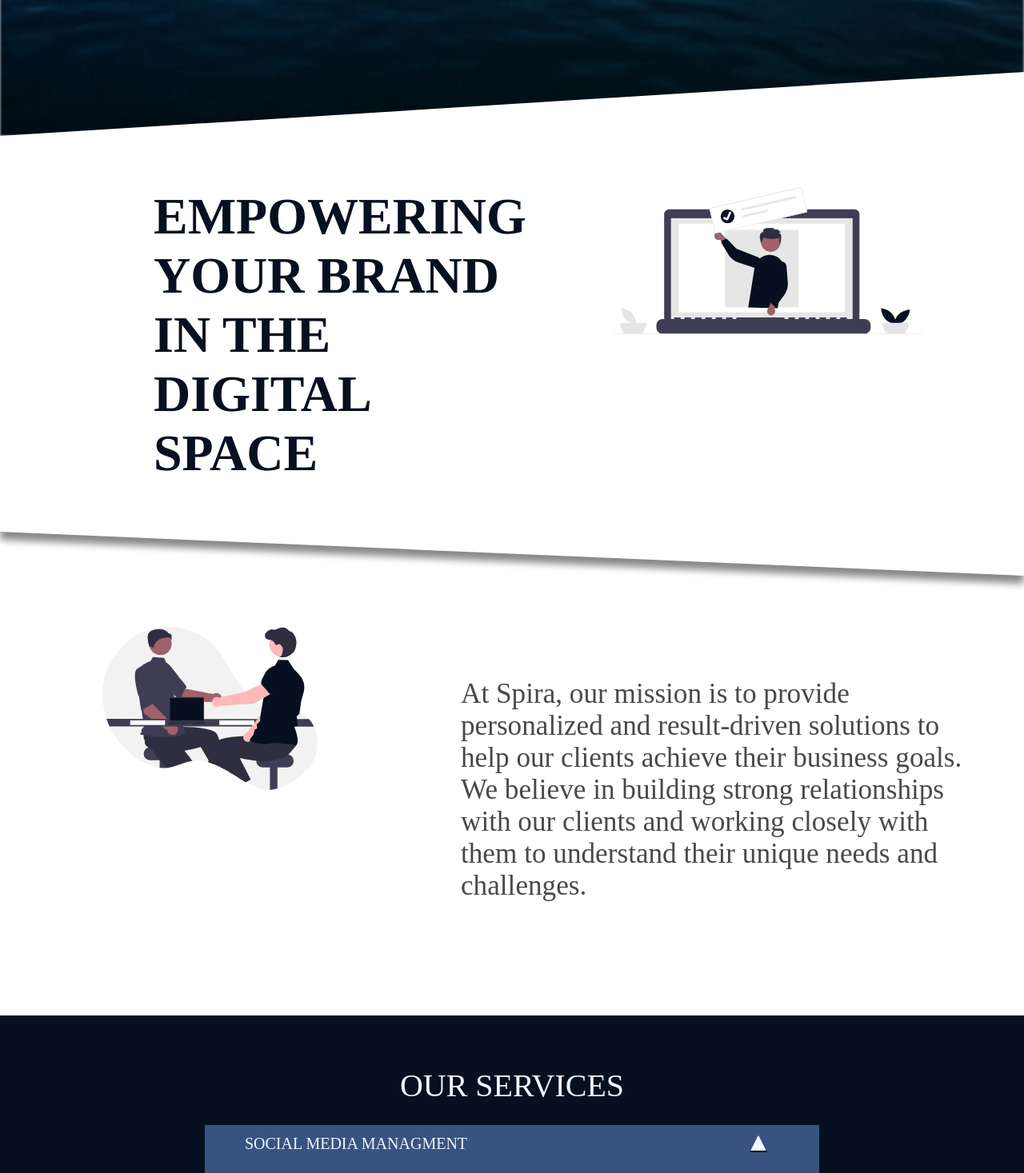
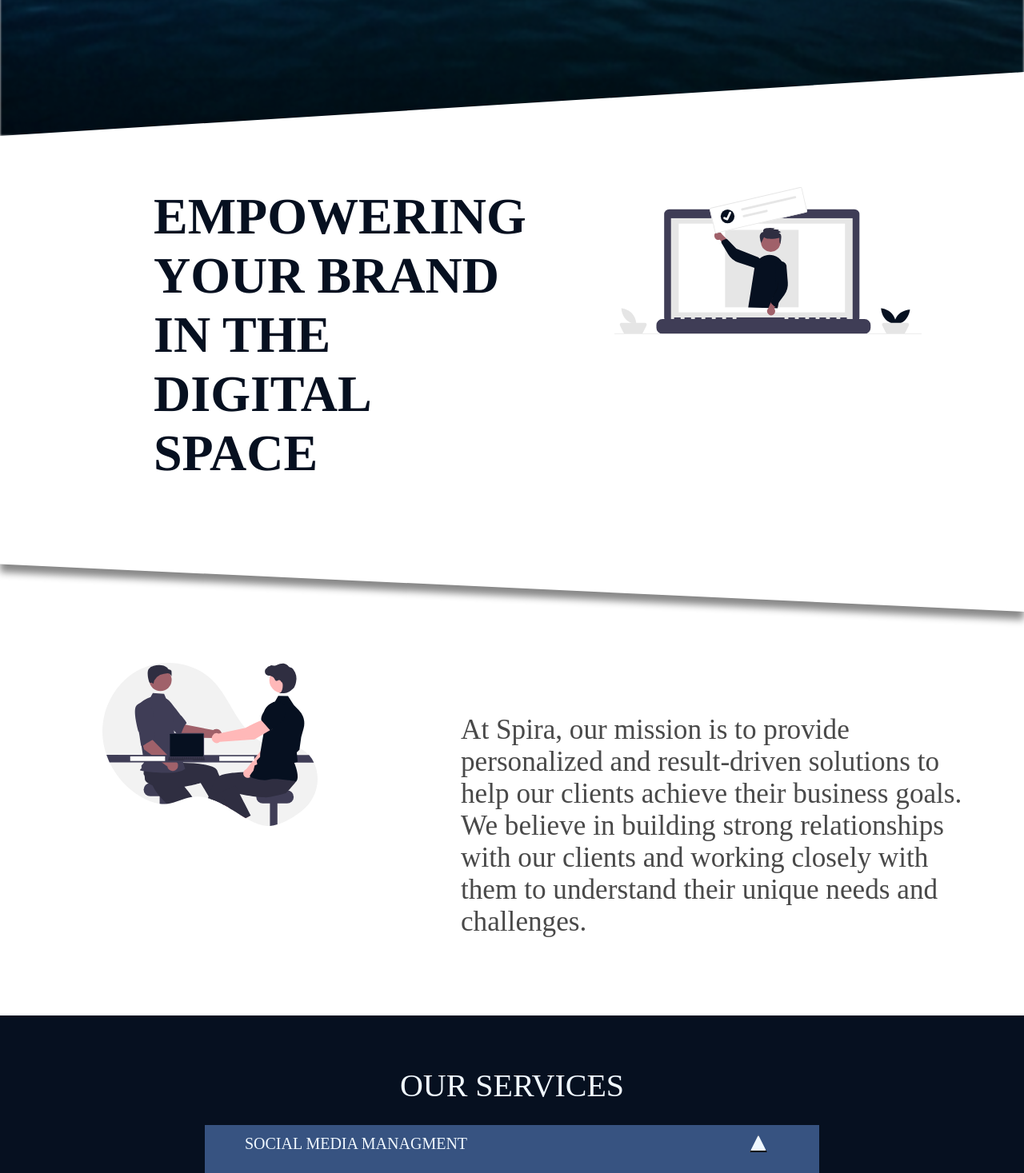
Before and after one commit to PaulTeshome/spira-site, a React (Create React App) app in the folder spira/: page / in a window 1280 px wide. Shown: the part 630-2097 px from the top of the page at 80% size. Built offline with nearby package versions, Linux system fonts and the light colour scheme.

Commit message:
Update MottoSection.css

```diff
--- a/spira/src/components/MottoSection.css
+++ b/spira/src/components/MottoSection.css
@@ -3,12 +3,12 @@
     flex-wrap: wrap;
     justify-content: center;
     width: 100%;
-    height: 330px;
+    min-height: 330px;
 }
 
 .motto-bg-wrapper{
     filter: drop-shadow( 0px 10px 5px #888888);
-    height: 50%;
+    min-height: 50%;
     width: 100%;
 }
 
@@ -17,7 +17,7 @@
     flex-wrap: wrap;
     justify-content: center;
     width: 100%;
-    height: 100%;
+    min-height: 100%;
     float: none;
     z-index: -1;
     background-color: white;
@@ -33,7 +33,7 @@
     text-align: left;
     color: #061020;
     width: 35%;
-    height: 100%;
+    min-height: 100%;
     padding: 5%;
     padding-left: 10%;
     z-index: 2;
@@ -58,7 +58,7 @@
     flex-wrap: wrap;
     justify-content: center;
     width: 100%;
-    height: 50%;
+    min-height: 50%;
 }
 
 .description{
@@ -72,15 +72,14 @@
     text-align: left;
     color: #061020;
     width: 50%;
-    height: 100%;
+    min-height: 100%;
     padding-top: 5%;
     z-index: 2;
 }
 
 .description-logo{
     width: 35%;
-    height: 100%;
-    height: auto;
+    min-height: 100%;
     padding-top: 10%;
     padding-left: 5%;
     vertical-align: middle;
@@ -98,15 +97,15 @@
 @media only screen and (min-width: 600px) {
     /* For tablets: */
     .motto-section{
-        height: 400px;
+        min-height: 400px;
     }
 
     .motto-bg-wrapper{
-        height: 50%;
+        min-height: 50%;
         width: 100%;
     }
     .description-wrapper{
-        height: 50%;
+        min-height: 50%;
     }
 
 
@@ -137,7 +136,7 @@
     /* For desktop: */
 
     .motto-section{
-        height: 1100px;
+        min-height: 1100px;
     }
 
     .motto-bg{
@@ -148,11 +147,11 @@
     }
 
     .description-wrapper{
-        height: 50%;
+        min-height: 50%;
     }
 
     .motto-bg-wrapper{
-        height: 50%;
+        min-height: 50%;
     }
 
     .description{
```
